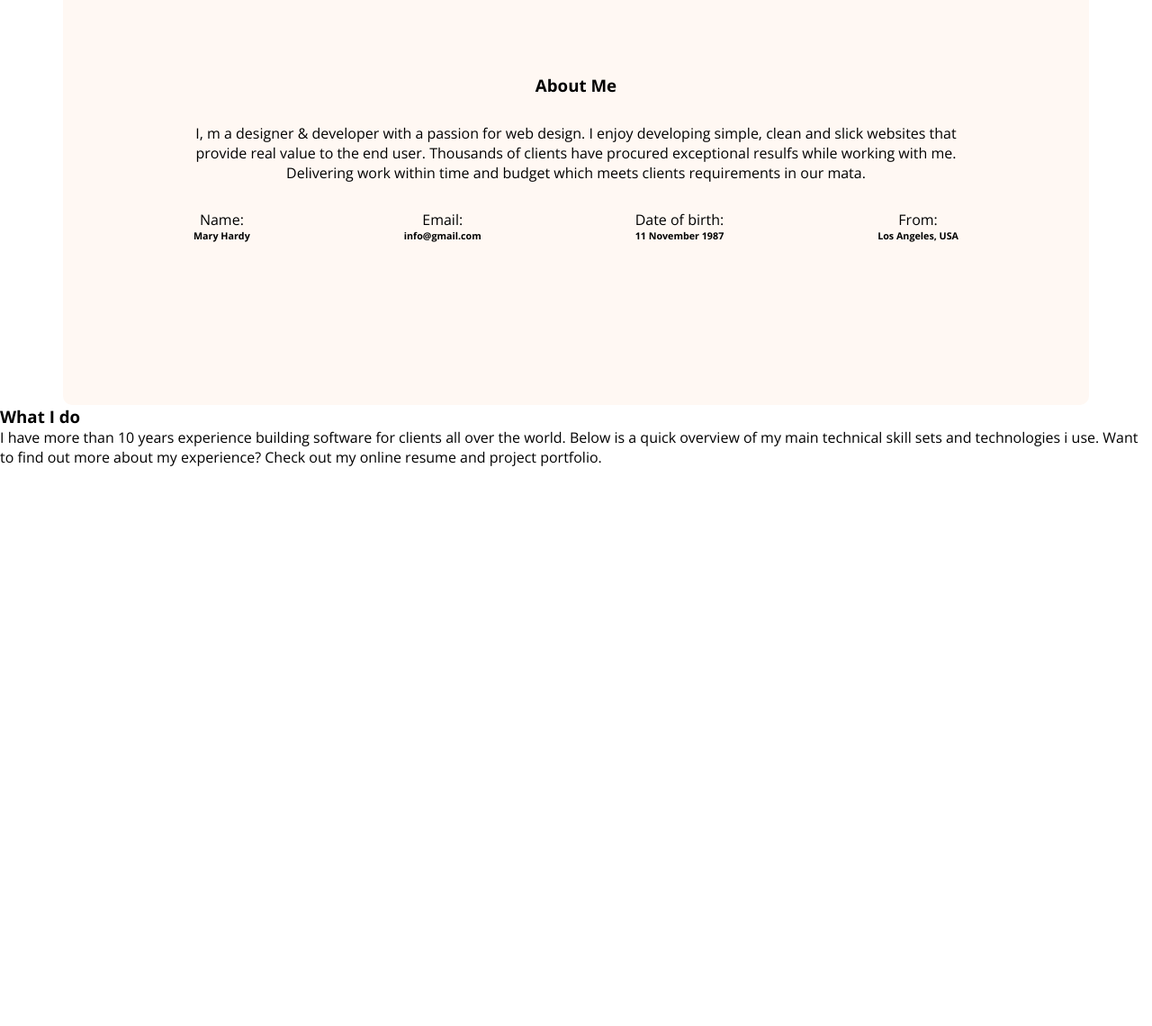
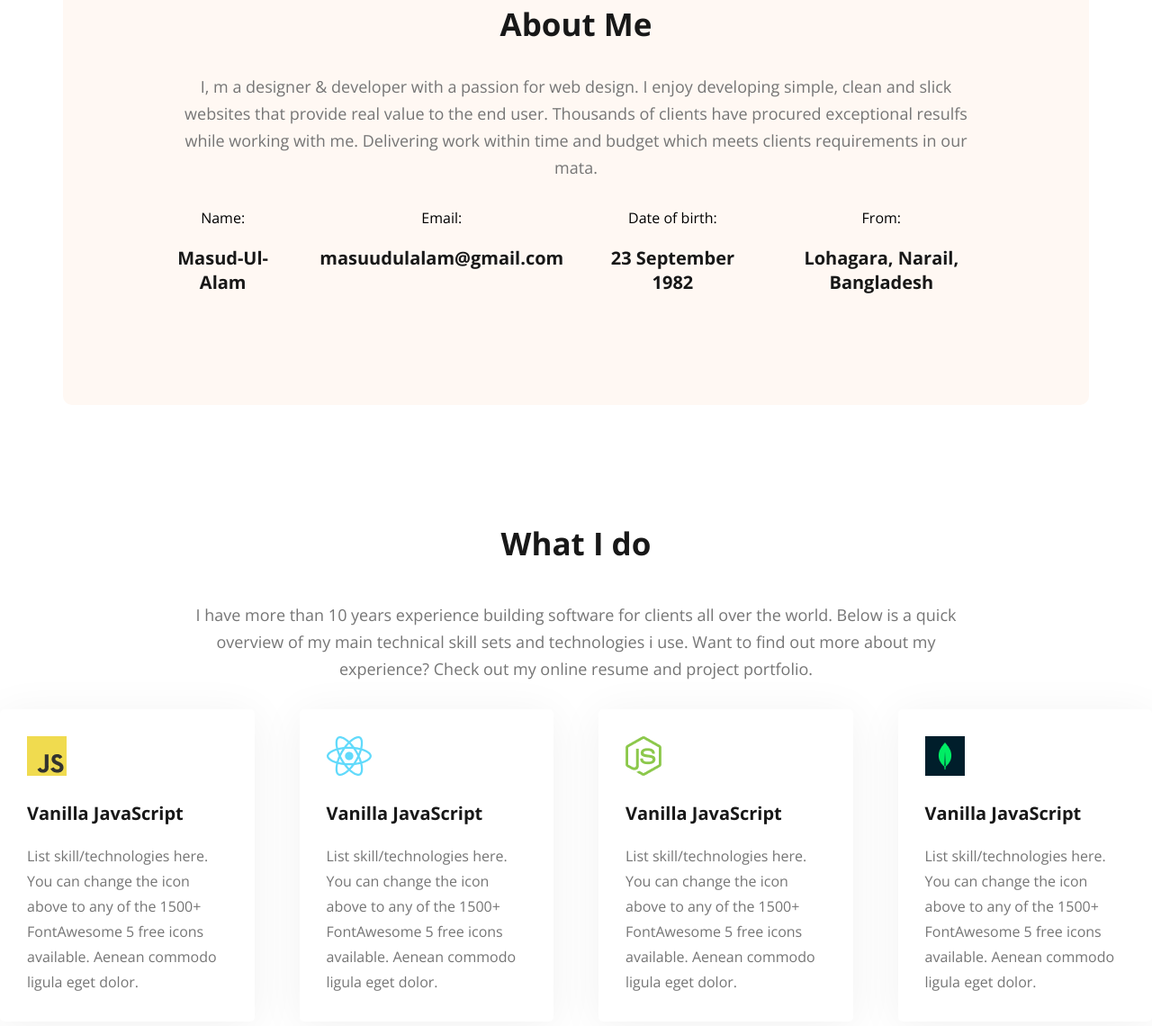
Before and after one commit to masudulalam/Web-Dev-Portfolio, a plain HTML site: page index.html in a window 1280 px wide. Shown: the part 1198-2338 px from the top of the page at 90% size. Before the commit the page ends 1717 px from the top, so only its background shows below. Drawn offline with nearby package versions, Linux system fonts and the light colour scheme.

Commit message:
added what I do section

```diff
--- a/index.html
+++ b/index.html
@@ -28,7 +28,7 @@
             <div class="banner-content">
                 <h2 class="banner-greetings Dark-2">Hi, I am</h2>
                 <h1 class="banner-title Dark-1">Masud-Ul-Alam</h1>
-                <p class="Dark-3 mt-20 mb-30">A passionate frontend web developer with a focus on creating clean,
+                <p style="text-align: left;" class="p-b mt-20 mb-30">A passionate frontend web developer with a focus on creating clean,
                     efficient, and
                     user-friendly
                     websites. I have a strong foundation in HTML, CSS, and JavaScript, and I'm always eager to learn new
@@ -46,35 +46,66 @@
         <section class="about-me-section">
             <div class="about-me-container">
                 <h3 class="center">About Me</h3>
-                <p class="mt-30 mb-30 center">I, m a designer & developer with a passion for web design. I enjoy developing simple, clean and slick
+                <p class="mt-30 mb-30 p-b">I, m a designer & developer with a passion for web design. I enjoy
+                    developing simple, clean and slick
                     websites that provide real value to the end user. Thousands of clients have procured exceptional
                     resulfs while working with me. Delivering work within time and budget which meets clients
                     requirements in our mata.</p>
                 <div class="info-container">
                     <div class="center">
                         <p>Name:</p>
-                        <h6>Mary Hardy</h6>
+                        <h6>Masud-Ul-Alam</h6>
                     </div>
                     <div class="center">
                         <p>Email:</p>
-                        <h6>info@gmail.com</h6>
+                        <h6>masuudulalam@gmail.com</h6>
                     </div>
                     <div class="center">
                         <p>Date of birth:</p>
-                        <h6>11 November 1987</h6>
+                        <h6>23 September 1982</h6>
                     </div>
                     <div class="center">
                         <p>From:</p>
-                        <h6>Los Angeles, USA</h6>
+                        <h6>Lohagara, Narail, Bangladesh</h6>
                     </div>
                 </div>
             </div>
         </section>
         <!-- what I do section -->
-         <section>
-            <h3>What I do</h3>
-            <p>I have more than 10 years experience building software for clients all over the world. Below is a quick overview of my main technical skill sets and technologies i use. Want to find out more about my experience? Check out my online resume and project portfolio.</p>
-         </section>
+        <section class="what-I-do-section">
+            <div class="what-I-do-description">
+                <h3>What I do</h3>
+                <p class="mt-40 mb-30 p-b">I have more than 10 years experience building software for clients all over the world. Below is a
+                    quick overview of my main technical skill sets and technologies i use. Want to find out more about
+                    my experience? Check out my online resume and project portfolio.</p>
+            </div>
+            <div class="card-container p-s">
+                <div class="card">
+                    <img src="images/icons/js.png" alt="js icon">
+                    <h6>Vanilla JavaScript</h6>
+                    <p>List skill/technologies here. You can change the icon above to any of the 1500+ FontAwesome 5
+                        free icons available. Aenean commodo ligula eget dolor.</p>
+                </div>
+                <div class="card">
+                    <img src="images/icons/react.png" alt="js icon">
+                    <h6>Vanilla JavaScript</h6>
+                    <p>List skill/technologies here. You can change the icon above to any of the 1500+ FontAwesome 5
+                        free icons available. Aenean commodo ligula eget dolor.</p>
+                </div>
+                <div class="card">
+                    <img src="images/icons/nodejs.png" alt="js icon">
+                    <h6>Vanilla JavaScript</h6>
+                    <p>List skill/technologies here. You can change the icon above to any of the 1500+ FontAwesome 5
+                        free icons available. Aenean commodo ligula eget dolor.</p>
+                </div>
+                <div class="card">
+                    <img src="images/icons/mongo.png" alt="js icon">
+                    <h6>Vanilla JavaScript</h6>
+                    <p>List skill/technologies here. You can change the icon above to any of the 1500+ FontAwesome 5
+                        free icons available. Aenean commodo ligula eget dolor.</p>
+                </div>
+            </div>
+        </section>
     </main>
     <footer>
 
--- a/styles/style.css
+++ b/styles/style.css
@@ -20,11 +20,60 @@
 .mt-30 {
     margin-top: 30px;
 }
+
 .mb-30 {
     margin-bottom: 30px;
 }
 
+.mt-40 {
+    margin-top: 40px;
+}
+
+.mb-40 {
+    margin-bottom: 40px;
+}
+
 .center {
+    text-align: center;
+}
+
+h3 {
+    color: rgb(24, 24, 24);
+    font-size: 35px;
+    font-weight: 700;
+    line-height: 48px;
+    letter-spacing: 0%;
+    text-align: center;
+}
+
+h6 {
+    color: rgb(24, 24, 24);
+    font-size: 20px;
+    font-weight: 700;
+    line-height: 27px;
+    letter-spacing: 0%;
+    margin: 20px 0;
+}
+
+.p-b {
+    color: rgb(117, 117, 117);
+    font-size: 18px;
+    font-weight: 400;
+    line-height: 30px;
+    letter-spacing: 0%;
+    text-align: center;
+}
+
+.p-s {
+    color: rgb(117, 117, 117);
+    font-size: 16px;
+    font-weight: 400;
+    line-height: 28px;
+    letter-spacing: 0%;
+    text-align: left;
+}
+
+.t-l{
     text-align: center;
 }
 
@@ -156,7 +205,7 @@ nav li a:hover {
     border: 1px solid black;
 }
 
-/* About me style */
+/* About me section style */
 .about-me-section {
     display: flex;
     justify-content: center;
@@ -170,7 +219,7 @@ nav li a:hover {
 }
 
 .about-me-container {
-    width: 850px;
+    width: 900px;
     /* border: 1px solid black; */
 }
 
@@ -179,3 +228,28 @@ nav li a:hover {
     gap: 50px;
     justify-content: space-between;
 }
+
+/* what I do section */
+.what-I-do-section {
+    margin-top: 130px;
+    margin-bottom: 130px;
+}
+
+.what-I-do-description {
+    width: 900px;
+    margin: 0 auto;
+}
+
+.card {
+    width: 265px;
+    border-radius: 5px;
+    box-shadow: 0px 6px 50px 0px rgba(0, 0, 0, 0.06);
+    background: rgb(255, 255, 255);
+    padding: 30px;
+}
+
+.card-container {
+    display: flex;
+    gap: 50px;
+    justify-content: center;
+}
```
Also changed, not shown: 1 other file.
